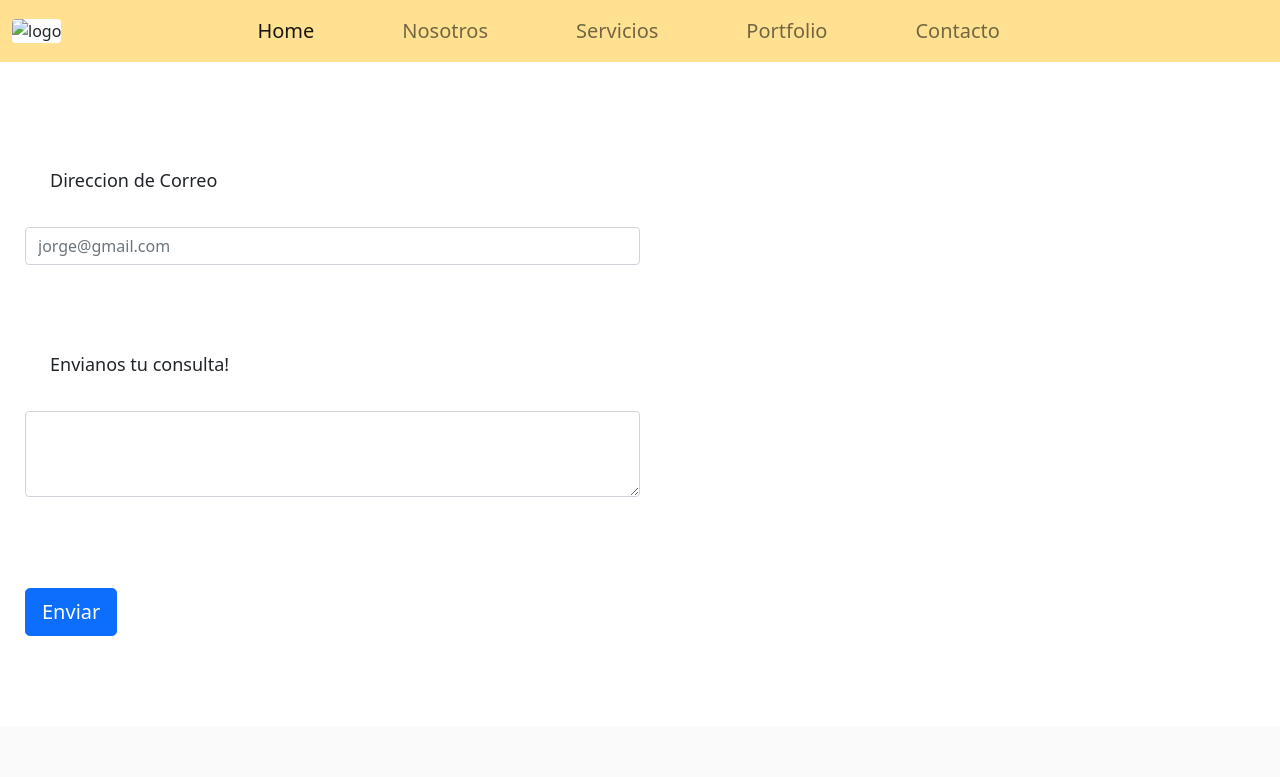
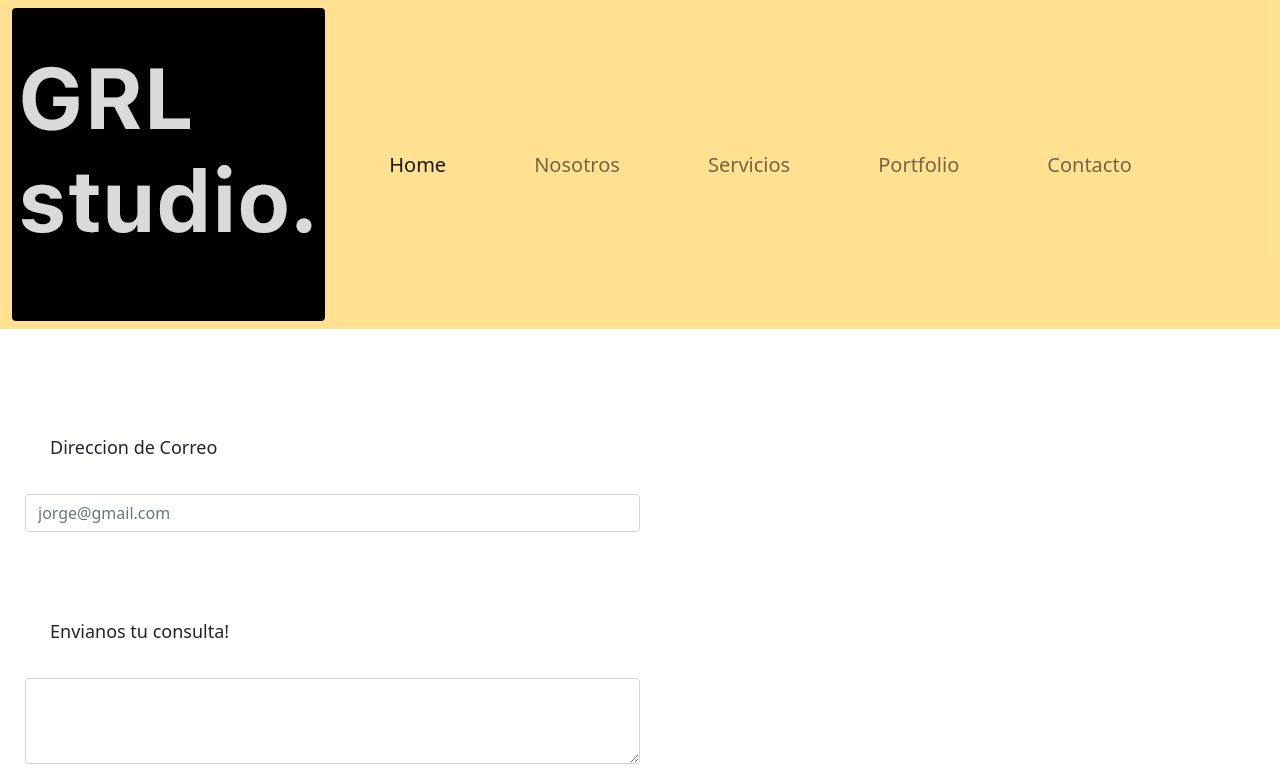
Before and after one commit to luchostef/ProyectoEstudio, a website: page contacto.html in a window 1280 px wide. Shown: the top 777 px of the page. Drawn offline with nearby package versions, Linux system fonts and the light colour scheme; the site is published under a folder, as on GitHub Pages, so addresses that start at the root find nothing.

Commit message:
correccion contacto

```diff
--- a/contacto.html
+++ b/contacto.html
@@ -27,7 +27,7 @@
 
     <nav class="navbar navbar-expand-lg navbar-light bg-light">
         <div class="container-fluid">
-            <img class="isologo bg-body rounded" src="/imagenes/GRL studio..png" alt="logo">
+            <img class="isologo bg-body rounded" src="./imagenes/GRL studio..png" alt="logo">
             <button class="navbar-toggler" type="button" data-bs-toggle="collapse" data-bs-target="#navbarNavAltMarkup"
                 aria-controls="navbarNavAltMarkup" aria-expanded="false" aria-label="Toggle navigation">
                 <span class="navbar-toggler-icon"></span>
```
